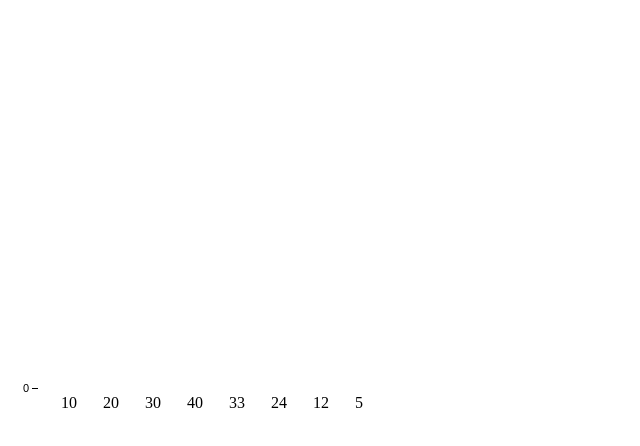
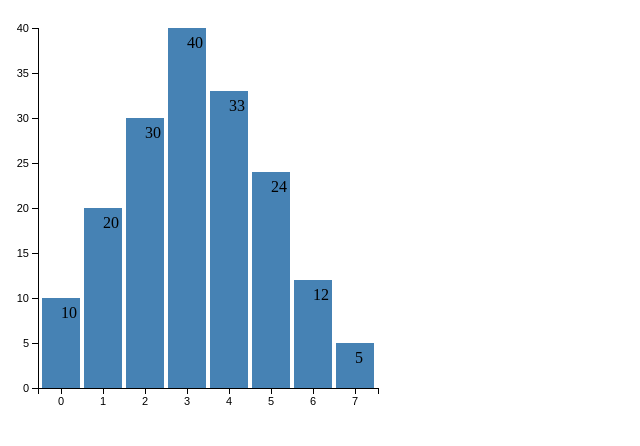
Before and after one commit to feng-fu/d3-js-learn, a plain HTML site: page complete-chart/demo1.html in a window 1280 px wide. Shown: the whole page, without its empty margins (0-640 px from the left). Drawn offline with nearby package versions, Linux system fonts and the light colour scheme.

Commit message:
bug reset

```diff
--- a/complete-chart/demo1.html
+++ b/complete-chart/demo1.html
@@ -45,9 +45,9 @@
     var xScale = d3.scale.ordinal()
     .domain(d3.range(dataset.length))
     .rangeRoundBands([0,width - padding.left - padding.right])
-    var yScale = d3.scale.ordinal()
+    var yScale = d3.scale.linear()
     .domain([0,d3.max(dataset)])
-    .range([height - padding.top - padding.bottom])
+    .range([height - padding.top - padding.bottom,0])
 
     var xAxis = d3.svg.axis().scale(xScale).orient('bottom')
     var yAxis = d3.svg.axis().scale(yScale).orient('left')
@@ -90,6 +90,11 @@
       return d;
     })
 
+    svg.append("g")
+      .attr("class","axis")
+      .attr("transform","translate(" + padding.left + "," + (height - padding.bottom) + ")")
+      .call(xAxis);
+
     svg.append('g').attr({
       'class':'axis',
       'transform':'translate(' + padding.left + ',' + padding.top + ')'
```
